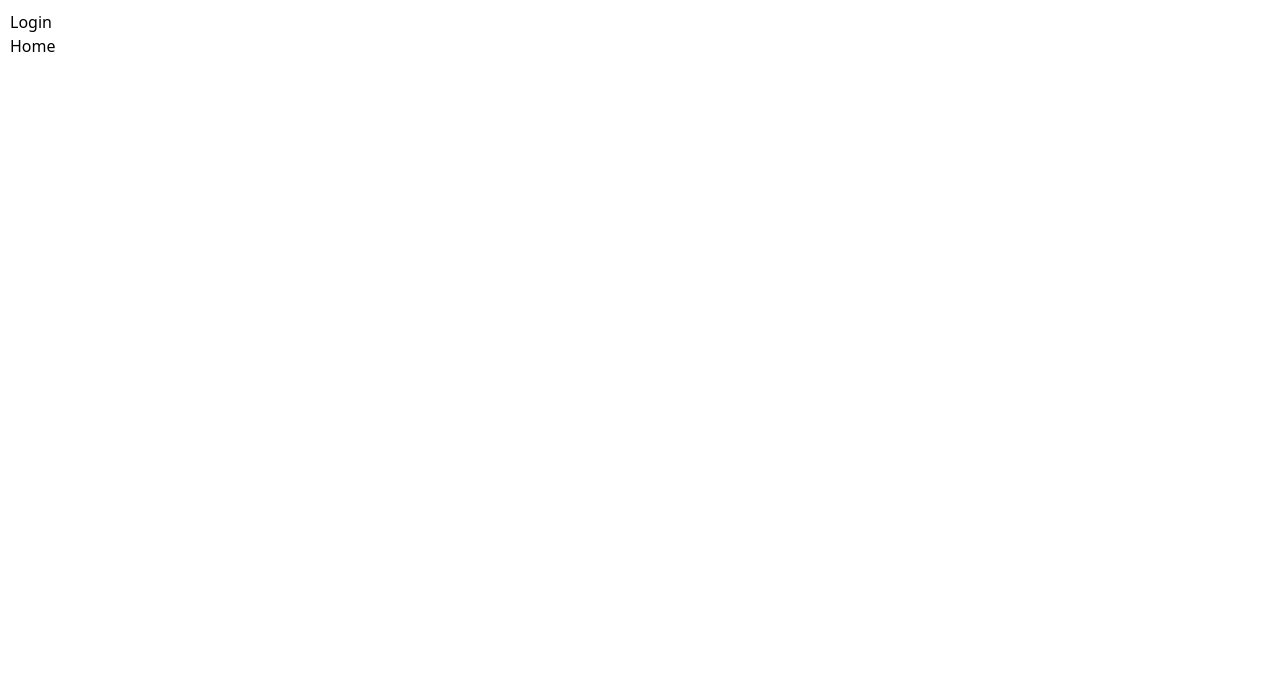
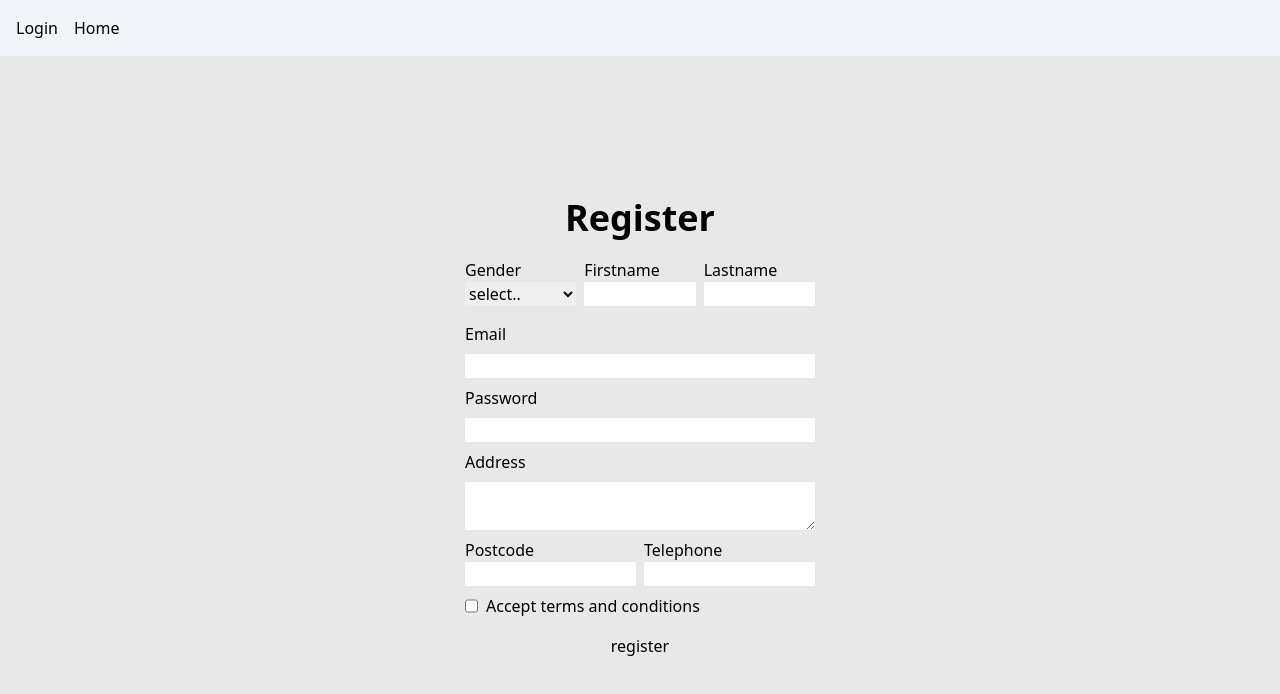
Before and after one commit to woraput/SkillTestInterview, a React (Vite) app: page /register in a window 1280 px wide. Before the commit this address had no page. Shown: the top 694 px of the page. Built offline with nearby package versions, Linux system fonts and the light colour scheme.

Commit message:
create field form login , register

```diff
--- a/src/App.tsx
+++ b/src/App.tsx
@@ -1,18 +1,22 @@
 import Header from "./components/Header";
-import { BrowserRouter as Router, Routes, Route } from "react-router-dom";
-import { routes } from "./routes";
+import { Routes, Route, Navigate } from "react-router-dom";
+import Home from "./components/Home";
+import Login from "./components/Login";
+import Register from "./components/Register";
 
 const App = () => {
   return (
-    <Router>
+    <div className={"container mx-auto h-full flex flex-col"}>
       <Header />
 
       <Routes>
-        {routes?.map((route, index) => (
-          <Route key={index} path={route?.path} element={route?.component} />
-        ))}
+        <Route path="/" index element={<Login />} />
+        <Route path="register" index element={<Register />} />
+        <Route path="home" index element={<Home />} />
+
+        <Route path="*" element={<Navigate to="/" replace />} />
       </Routes>
-    </Router>
+    </div>
   );
 };
 
--- a/src/components/Header.tsx
+++ b/src/components/Header.tsx
@@ -4,23 +4,15 @@ import styled from "@emotion/styled";
 
 type Props = {};
 
-const WrapperStyle = styled.div`
-  ul {
-    margin: 10px;
-  }
-`;
+const WrapperStyle = styled.div``;
 
 const Header = (props: Props) => {
   return (
     <WrapperStyle>
-      <ul>
-        <li>
-          <Link to="login">Login</Link>
-        </li>
-        <li>
-          <Link to="home">Home</Link>
-        </li>
-      </ul>
+      <nav className={"p-4 bg-slate-100 flex align-middle gap-4"}>
+        <Link to="/">Login</Link>
+        <Link to="home">Home</Link>
+      </nav>
     </WrapperStyle>
   );
 };
--- a/src/components/Login.tsx
+++ b/src/components/Login.tsx
@@ -1,9 +1,78 @@
-import React from "react";
+import React, { FormEvent, ChangeEvent, useState } from "react";
+import { useNavigate } from "react-router-dom";
+import { redirect } from "react-router-dom";
 
 type Props = {};
 
+type UserLogin = {
+  email: string;
+  password: string;
+};
+
 const Login = (props: Props) => {
-  return <div>Login</div>;
+  const navigate = useNavigate();
+  const initialFormLogin: UserLogin = {
+    email: "",
+    password: "",
+  };
+  const [formLogin, setFormLogin] = useState<UserLogin>(initialFormLogin);
+
+  const handleChangeForm = (e: ChangeEvent<HTMLInputElement>) => {
+    const { name, value } = e.target as HTMLInputElement;
+
+    setFormLogin((prev) => ({
+      ...prev,
+      [name]: value,
+    }));
+  };
+
+  const isValid = (): boolean => {
+    return true;
+  };
+
+  const handleSubmit = (e: FormEvent<HTMLFormElement>) => {
+    e.preventDefault();
+
+    if (isValid()) {
+      setFormLogin(initialFormLogin);
+      navigate("home");
+    }
+  };
+
+  const registerUser = () => {
+    navigate("register");
+  };
+
+  return (
+    <div className="container-fluid p-4 h-full flex align-middle justify-center bg-[#e8e8e8]">
+      <div className="flex flex-col   justify-center">
+        <form onSubmit={handleSubmit} className={"flex flex-col gap-2  "}>
+          <label>Email</label>
+          <input
+            type="email"
+            name="email"
+            value={formLogin?.email}
+            onChange={(e) => handleChangeForm(e)}
+          />
+
+          <label>Password</label>
+          <input
+            type="password"
+            name="password"
+            value={formLogin?.password}
+            onChange={(e) => handleChangeForm(e)}
+          />
+
+          <div className={"flex gap-4 align-middle justify-between"}>
+            <button type="submit">Login</button>
+            <button type="button" onClick={() => registerUser()}>
+              Register
+            </button>
+          </div>
+        </form>
+      </div>
+    </div>
+  );
 };
 
 export default Login;
--- /dev/null
+++ b/src/components/Register.tsx
@@ -0,0 +1,198 @@
+import React, { FormEvent, ChangeEvent, useState } from "react";
+import { useNavigate } from "react-router-dom";
+import { redirect } from "react-router-dom";
+import { GENDER_DDL } from "../share/DDL";
+
+type Props = {};
+
+type UserRegister = {
+  gender: number | null;
+  firstName: string;
+  lastName: string;
+  address: string;
+  postcode: number | null;
+  email: string;
+  password: string;
+  tel: number | null;
+  isAccept: boolean;
+};
+
+const Register = (props: Props) => {
+  const navigate = useNavigate();
+  const initialFormRegister: UserRegister = {
+    gender: null,
+    firstName: "",
+    lastName: "",
+    address: "",
+    postcode: null,
+    email: "",
+    password: "",
+    tel: null,
+    isAccept: false,
+  };
+  const [formRegister, setFormRegister] =
+    useState<UserRegister>(initialFormRegister);
+
+  console.log(
+    "🚀 ~ file: Register.tsx:34 ~ Register ~ formRegister:",
+    formRegister
+  );
+
+  const handleChangeForm = (
+    e: ChangeEvent<HTMLInputElement | HTMLTextAreaElement>
+  ) => {
+    const { name, value } = e.target;
+
+    setFormRegister((prev) => ({
+      ...prev,
+      [name]: value,
+    }));
+  };
+
+  const handleChangeFormNumber = (e: ChangeEvent<HTMLInputElement>) => {
+    let { name, value } = e.target;
+
+    setFormRegister((prev) => ({
+      ...prev,
+      [name]: parseInt(value),
+    }));
+  };
+
+  const handleChangeFormSelect = (e: ChangeEvent<HTMLSelectElement>) => {
+    let { name, value } = e.target;
+
+    setFormRegister((prev) => ({
+      ...prev,
+      [name]: parseInt(value),
+    }));
+  };
+
+  const isValid = (): boolean => {
+    return true;
+  };
+
+  const handleSubmit = (e: FormEvent<HTMLFormElement>) => {
+    e.preventDefault();
+
+    if (isValid()) {
+      setFormRegister(initialFormRegister);
+      navigate("/home");
+    }
+  };
+
+  return (
+    <div className="container-fluid p-4 h-full flex align-middle justify-center bg-[#e8e8e8]">
+      <div className="flex flex-col justify-center w-[350px]">
+        <h1 className="text-4xl text-center mb-5 font-bold">Register</h1>
+        <form onSubmit={handleSubmit} className={"flex flex-col gap-2  "}>
+          <div className={"grid grid-cols-3 align-middle gap-2"}>
+            <div className={"flex flex-col "}>
+              <label>Gender</label>
+              <select
+                name="gender"
+                value={formRegister?.gender as number}
+                onChange={(e) => handleChangeFormSelect(e)}
+              >
+                <option aria-readonly>select..</option>
+                {GENDER_DDL.map((it) => (
+                  <option key={it?.value} value={it?.value}>
+                    {it?.name}
+                  </option>
+                ))}
+              </select>
+            </div>
+
+            <div className={"flex flex-col "}>
+              <label>Firstname</label>
+              <input
+                type="text"
+                name="firstName"
+                value={formRegister?.firstName}
+                onChange={(e) => handleChangeForm(e)}
+              />
+            </div>
+
+            <div className={"flex flex-col "}>
+              <label>Lastname</label>
+              <input
+                type="text"
+                name="lastName"
+                value={formRegister?.lastName}
+                onChange={(e) => handleChangeForm(e)}
+              />
+            </div>
+          </div>
+          <div className={"grid grid-cols-3 align-middle gap-2"}></div>
+
+          <label>Email</label>
+          <input
+            type="email"
+            name="email"
+            value={formRegister?.email}
+            onChange={(e) => handleChangeForm(e)}
+          />
+
+          <label>Password</label>
+          <input
+            type="password"
+            name="password"
+            value={formRegister?.password}
+            onChange={(e) => handleChangeForm(e)}
+          />
+
+          <label>Address</label>
+          <textarea
+            name="address"
+            value={formRegister?.address}
+            rows={2}
+            onChange={(e) => handleChangeForm(e)}
+          />
+
+          <div className={"grid grid-cols-2 align-middle gap-2"}>
+            <div className={"flex flex-col "}>
+              <label>Postcode</label>
+              <input
+                type="number"
+                name="postcode"
+                value={formRegister?.postcode as number}
+                onChange={(e) => handleChangeFormNumber(e)}
+              />
+            </div>
+
+            <div className={"flex flex-col "}>
+              <label>Telephone</label>
+              <input
+                type="tel"
+                name="tel"
+                value={formRegister?.tel as number}
+                onChange={(e) => handleChangeFormNumber(e)}
+              />
+            </div>
+          </div>
+
+          <div className="flex gap-2 align-middle">
+            <input
+              id="accectT&C"
+              type="checkbox"
+              name={"isAccept"}
+              checked={formRegister?.isAccept}
+              onChange={(e) => handleChangeForm(e)}
+            />
+            <label htmlFor="accectT&C">Accept terms and conditions</label>
+          </div>
+
+          <div className={"flex gap-4 align-middle justify-center mt-2"}>
+            <button
+              type="submit"
+              className="border-1  border-solid border-cyan-50 "
+            >
+              register
+            </button>
+          </div>
+        </form>
+      </div>
+    </div>
+  );
+};
+
+export default Register;
--- a/src/index.css
+++ b/src/index.css
@@ -7,3 +7,16 @@
   padding: 0;
   box-sizing: border-box;
 }
+
+#root {
+  width: 100%;
+  margin: 0 auto;
+}
+
+body {
+  margin: 0;
+  display: flex;
+  min-width: 320px;
+  width: 100%;
+  min-height: 100vh;
+}
--- a/src/main.tsx
+++ b/src/main.tsx
@@ -1,10 +1,13 @@
-import React from 'react'
-import ReactDOM from 'react-dom/client'
-import App from './App'
-import './index.css'
+import React from "react";
+import ReactDOM from "react-dom/client";
+import App from "./App";
+import "./index.css";
+import { BrowserRouter } from "react-router-dom";
 
-ReactDOM.createRoot(document.getElementById('root') as HTMLElement).render(
+ReactDOM.createRoot(document.getElementById("root") as HTMLElement).render(
   <React.StrictMode>
-    <App />
-  </React.StrictMode>,
-)
+    <BrowserRouter>
+      <App />
+    </BrowserRouter>
+  </React.StrictMode>
+);
--- /dev/null
+++ b/src/share/DDL.tsx
@@ -0,0 +1,15 @@
+type Gender = {
+  name: string;
+  value: number;
+};
+
+export const GENDER_DDL: Array<Gender> = [
+  {
+    name: "ชาย",
+    value: 0,
+  },
+  {
+    name: "หญิง",
+    value: 1,
+  },
+];
```
Also changed, not shown: src/routes.tsx (+4 -4 lines).
